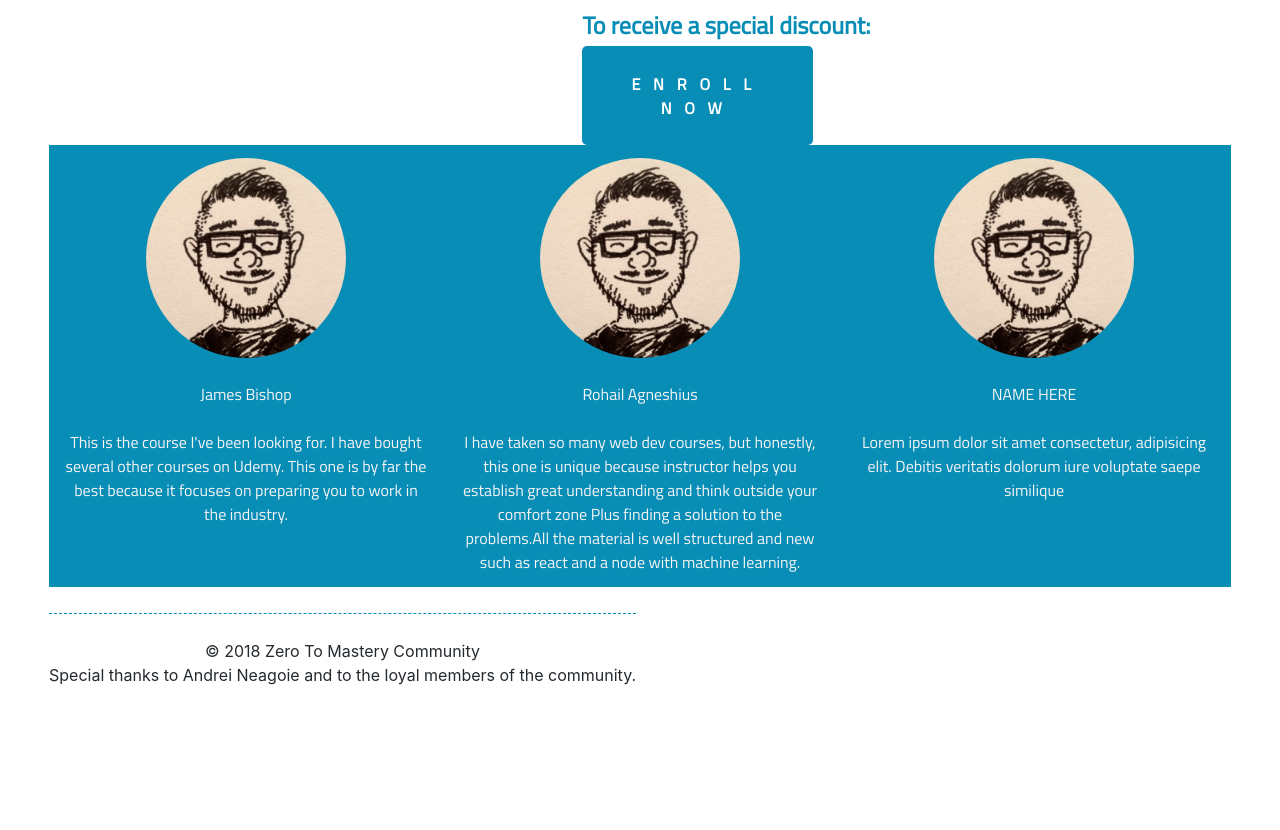
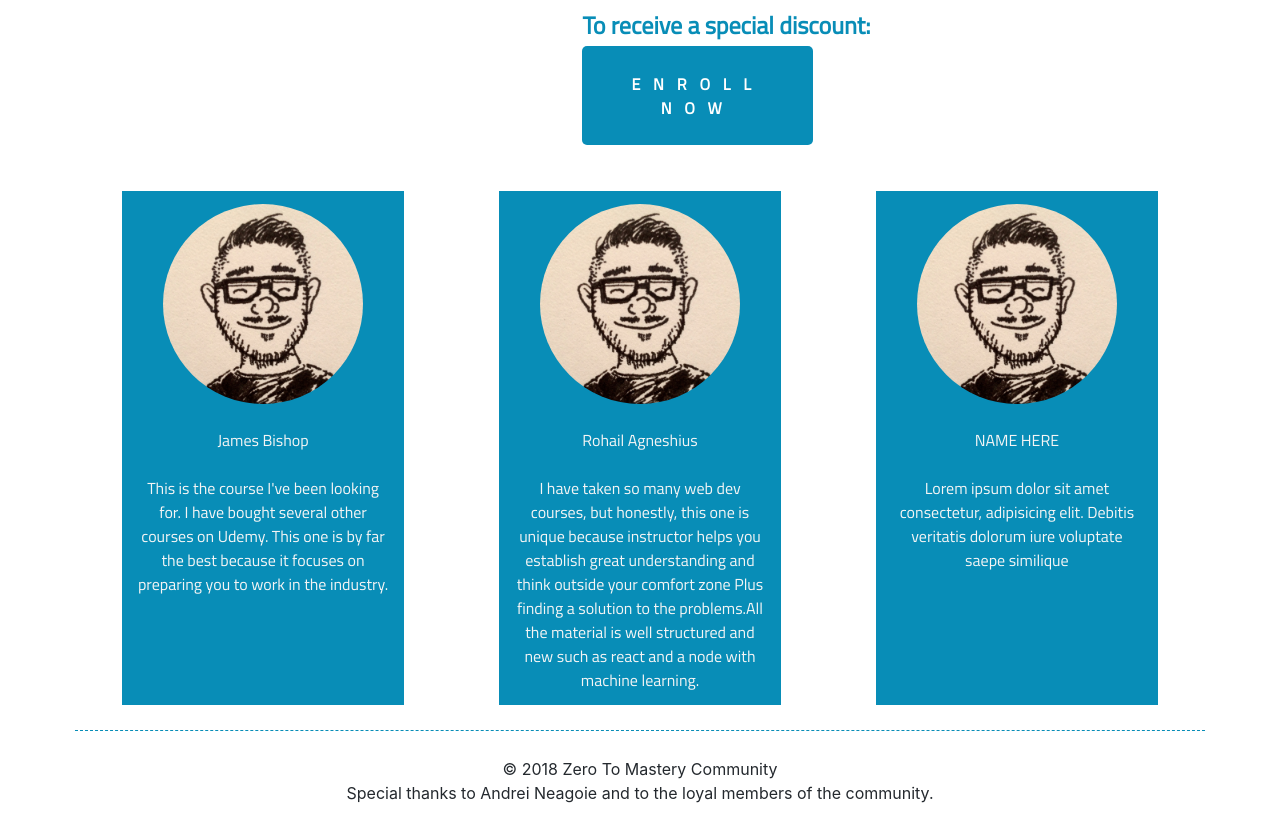
Before and after one commit to lusalga/zero-to-mastery-website, a PHP site: page / in a window 1280 px wide. Shown: the part 378-1208 px from the top of the page. Before the commit the page ends 1063 px from the top, so only its background shows below. Run offline with PHP 8.4, Linux system fonts and the light colour scheme; some web fonts are replaced; grey boxes are pictures that could not be loaded.

Commit message:
fixed the layout issue

```diff
--- a/assets/css/style.css
+++ b/assets/css/style.css
@@ -89,16 +89,21 @@ header {
 .testimonial_3 {
     text-align: center;
     padding: 1vw;
-    width: 30%;
-    min-width: 220px;
     background: rgb(8, 141, 183);
     color: whitesmoke;
     transition: .5s all linear;
     font-family: 'Titillium Web', sans-serif;
     justify-content: space-between;
+    margin:0 auto;
 
 }
-
+.testimonial_1:hover,
+.testimonial_2:hover,
+.testimonial_3:hover{
+    color: #24292e;
+    background: rgb(255, 255, 255);
+    box-shadow: 0px 0px 20px 0px rgb(8, 141, 183);
+}
 /*.testimonial_2 {
     margin-left: 2vw;
     margin-right: 2vw;
@@ -127,7 +132,7 @@ header {
     box-shadow: 0 0 40px 0 rgb(8, 141, 183);
 }
 
-footer {
+footer{
     margin-top: 2vw;
     padding-top: 2vw;
     border-top: 1px dashed rgb(8, 141, 183);
@@ -159,7 +164,8 @@ footer {
     }
     #testimonial-wrapper {
         justify-content: flex-start;
-        overflow-x: auto;
+        overflow-x:
+    min-width: 220px; auto;
         margin-top: 5vw;
         padding: 5vw 0 5vw 2vw;
     }
@@ -181,3 +187,9 @@ footer {
  ::-webkit-scrollbar {
     color: rgba(8, 141, 183, 1);
 }
+
+
+#container {
+    margin-top: 20px;
+    padding: 2vw;
+}
--- a/index.html
+++ b/index.html
@@ -53,7 +53,7 @@ top introduction with a video. Change it to a appropiate one
 
            <div id="container">
                   <div class="row">
-                    <div class="col-sm-4 testimonial_1">
+                    <div class="col-sm-3 testimonial_1">
                     <img class="testimonial-image" src="./assets/img/profilephoto.jpg">
                     <br><br>
                     <span class="header">James Bishop
@@ -65,7 +65,7 @@ top introduction with a video. Change it to a appropiate one
 
 
 
-                <div class="col-sm-4 testimonial_2">
+                <div class="col-sm-3 testimonial_2">
                 <img class="testimonial-image" src="./assets/img/profilephoto.jpg">
                 <br><br>
                 <span class="header">Rohail Agneshius</span>
@@ -75,7 +75,7 @@ top introduction with a video. Change it to a appropiate one
 
 
 
-                <div class="col-sm-4 testimonial_3">
+                <div class="col-sm-3 testimonial_3">
                 <img class="testimonial-image" src="./assets/img/profilephoto.jpg">
                 <br><br>
                 <span class="header">NAME HERE</span>
@@ -84,10 +84,7 @@ top introduction with a video. Change it to a appropiate one
 
 
 
-
-
-
-        <footer class="footer dark">
+        <footer class="col-sm-12" >
             &copy 2018 Zero To Mastery Community
             <br> Special thanks to Andrei Neagoie and to the loyal members of the community.
         </footer>
```
